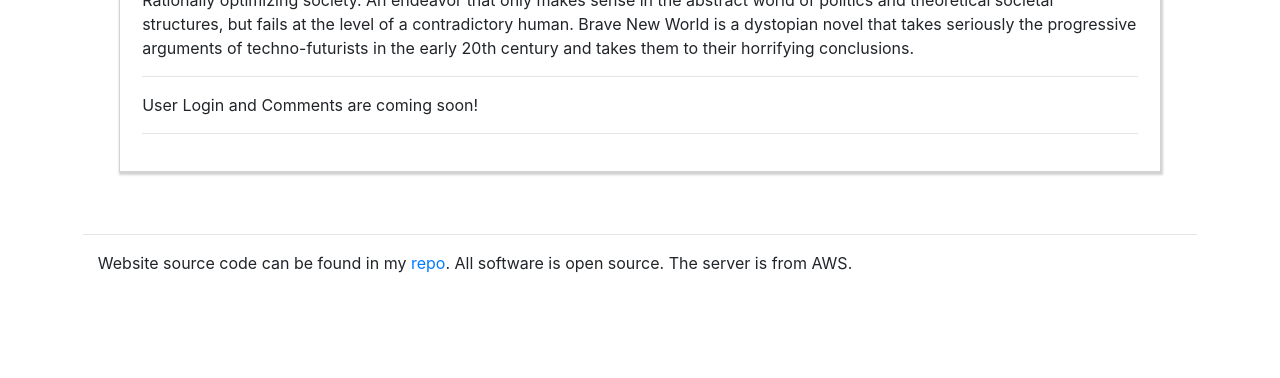
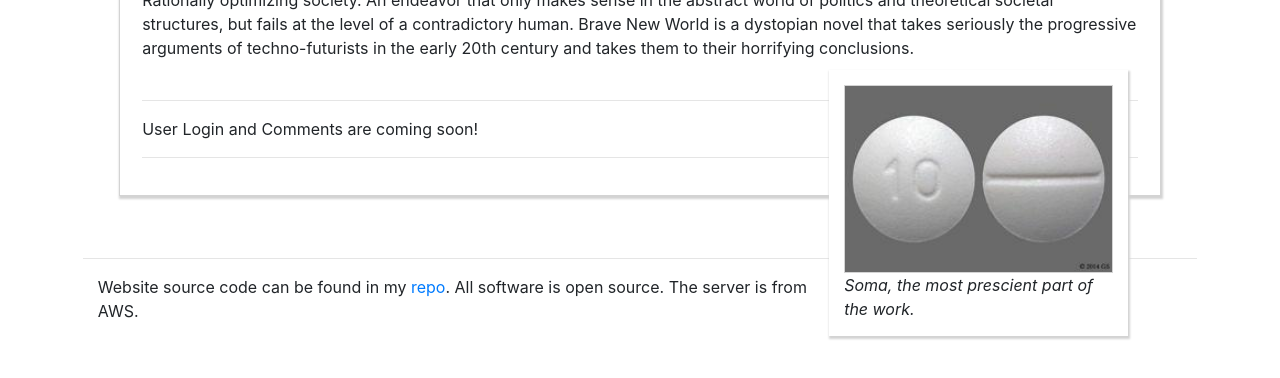
Before and after one commit to spwhite1337/website, a Vue app in the folder frontend/: page /Blog/BraveNewWorld in a window 1280 px wide. Shown: the part 390-768 px from the top of the page. Built offline with nearby package versions, Linux system fonts and the light colour scheme.

Commit message:
WIP brave new world

```diff
--- a/frontend/src/components/blog_posts/books/BraveNewWorld.vue
+++ b/frontend/src/components/blog_posts/books/BraveNewWorld.vue
@@ -3,17 +3,25 @@
 <div>
     <h2>Brave New World, by Aldous Huxley</h2>
     <hr>
-   <p>
      Rationally optimizing society. An endeavor that only makes sense in the abstract world of politics and theoretical
        societal structures, but fails at the level of a contradictory human. Brave New World is a dystopian novel that
        takes seriously the progressive arguments of techno-futurists in the early 20th century and takes them to their
        horrifying conclusions.
-  </p>
+    <br>
+    <captioned-image
+        :image="getImgUrl('soma.jpg')" alt="Soma"
+        caption="Soma, the most prescient part of the work."
+        position="right" size="30%">
+    </captioned-image>
+    <br>
   </div>
 </template>
 
 <script>
+import CaptionedImage from '@/components/utils/CaptionedImage.vue'
 export default {
-    name: 'BraveNewWorld'
+    name: 'BraveNewWorld',
+    components: { 'captioned-image': CaptionedImage },
+    methods: { getImgUrl (pic) { return require('@/assets/blog_posts/books/BraveNewWorld/' + pic) } }
 }
 </script>
```
Also changed, not shown: frontend/src/assets/blog_posts/books/BraveNewWorld/soma.jpg (added).
